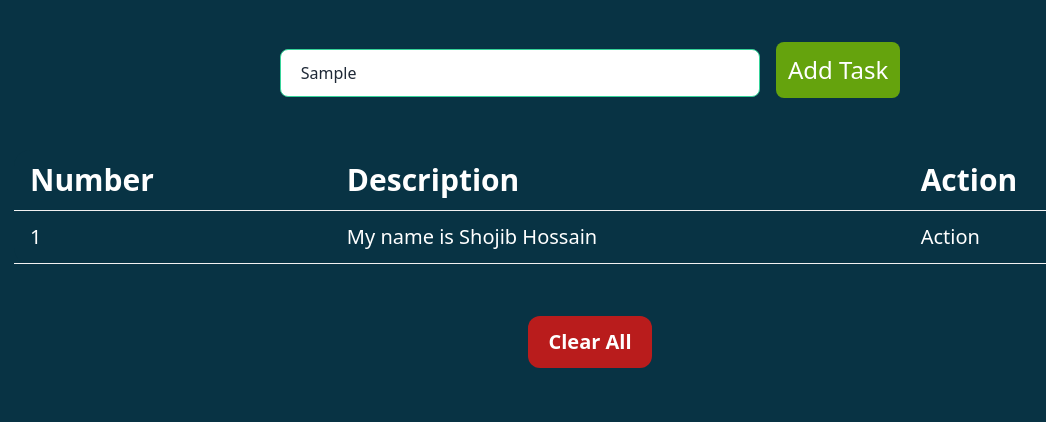
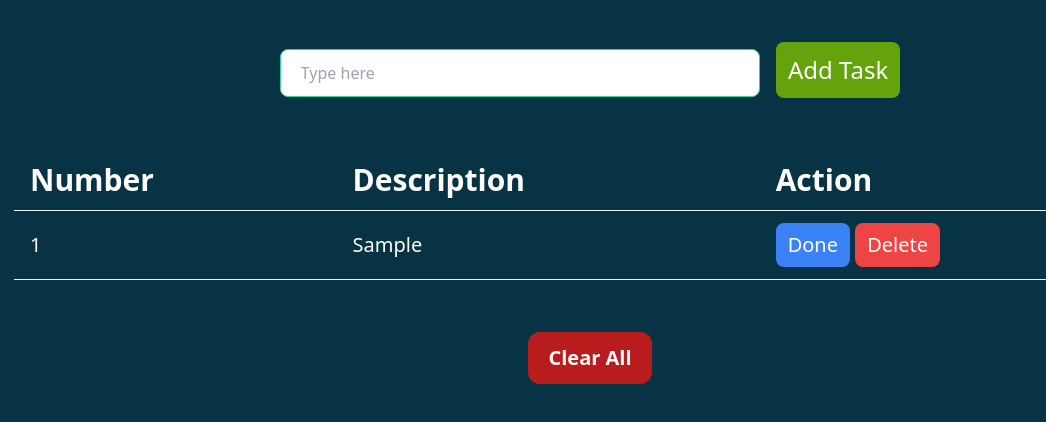
Before and after one commit to Its-Shojib/To-do-LIst, a plain HTML site: page index.html in a window 1280 px wide. Both pictures are taken after typing "Sample" into the empty fields and a click on the button "Add Task". Shown: the part 98-520 px from the top of the page, without its empty margins (50-1096 px from the left). Drawn offline with nearby package versions, Linux system fonts and the light colour scheme.

Commit message:
Added Task

```diff
--- a/index.html
+++ b/index.html
@@ -10,7 +10,7 @@
     <script src="script.js" defer></script>
 </head>
 
-<body class="bg-cyan-950 h-screen w-full">
+<body class="bg-cyan-950 min-h-screen w-full">
     <header>
         <section class="max-w-screen-xl mx-auto p-4 pt-10 md:px-8 lg:px-16">
             <h1 class="text-5xl font-extrabold text-center text-yellow-700">Welcome to To Do List 📝</h1>
@@ -25,7 +25,7 @@
         </section>
         <section class="max-w-screen-xl mx-auto p-4 my-5 md:px-8 lg:px-16">
             <div class="">
-                <table class="table table-zebra text-white bg-cyan-950">
+                <table class="table text-white bg-cyan-950">
                     <thead>
                         <tr class="text-white text-3xl font-extrabold">
                             <th>Number</th>
@@ -34,11 +34,6 @@
                         </tr>
                     </thead>
                     <tbody id="container" class="text-xl">
-                        <tr>
-                            <td>1</td>
-                            <td>My name is Shojib Hossain</td>
-                            <td>Action</td>
-                        </tr>
                     </tbody>
                 </table>
             </div>
--- a/script.js
+++ b/script.js
@@ -0,0 +1,22 @@
+let count = 0;
+
+document.getElementById("btn-add").addEventListener("click", function () {
+    let inputFeild = document.getElementById("task-input");
+    let inputValue = inputFeild.value;
+
+    let tr = document.createElement("tr");
+    tr.innerHTML = `
+    <tr>
+    <td>${count+=1}</td>
+    <td>${inputValue}</td>
+    <td>
+    <button class="done-btn bg-blue-500 text-white px-3 py-2 rounded-lg">Done</button>
+    <button class="delete-btn bg-red-500 text-white px-3 py-2 rounded-lg">Delete</button>
+    </td>
+    </tr>`;
+    let container = document.getElementById("container");
+    container.appendChild(tr);
+    inputFeild.value = '';
+});
+
+let doneBtns = document.querySelectorAll("done-btn");
```
